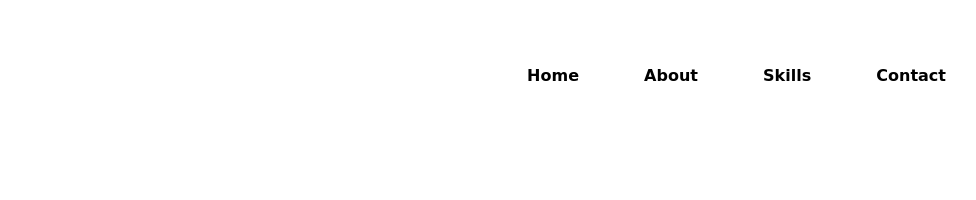
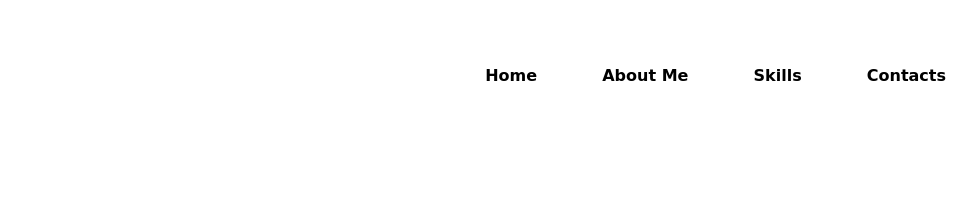
Before and after one commit to shaahziyaa/Portfolio, a plain HTML site: page index.html in a window 1280 px wide. Shown: the top 200 px of the page, 304-1280 px from the left. Drawn offline with nearby package versions, Linux system fonts and the light colour scheme; a web font is replaced by a local one.

Commit message:
portfolio v2

```diff
--- a/index.html
+++ b/index.html
@@ -34,9 +34,9 @@
             <!-- links in ul -->
             <ul>
                 <li class="list-items"><a class="list" href="#home">Home</a></li>
-                <li class="list-items"><a class="list" href="#about">About</a></li>
+                <li class="list-items"><a class="list" href="#about">About Me</a></li>
                 <li class="list-items"><a class="list" href="#skill">Skills</a></li>
-                <li class="list-items"><a class="list" href="#contact">Contact</a></li>
+                <li class="list-items"><a class="list" href="#contact">Contacts</a></li>
             </ul>
         </nav>
         <!-- home -->
```
